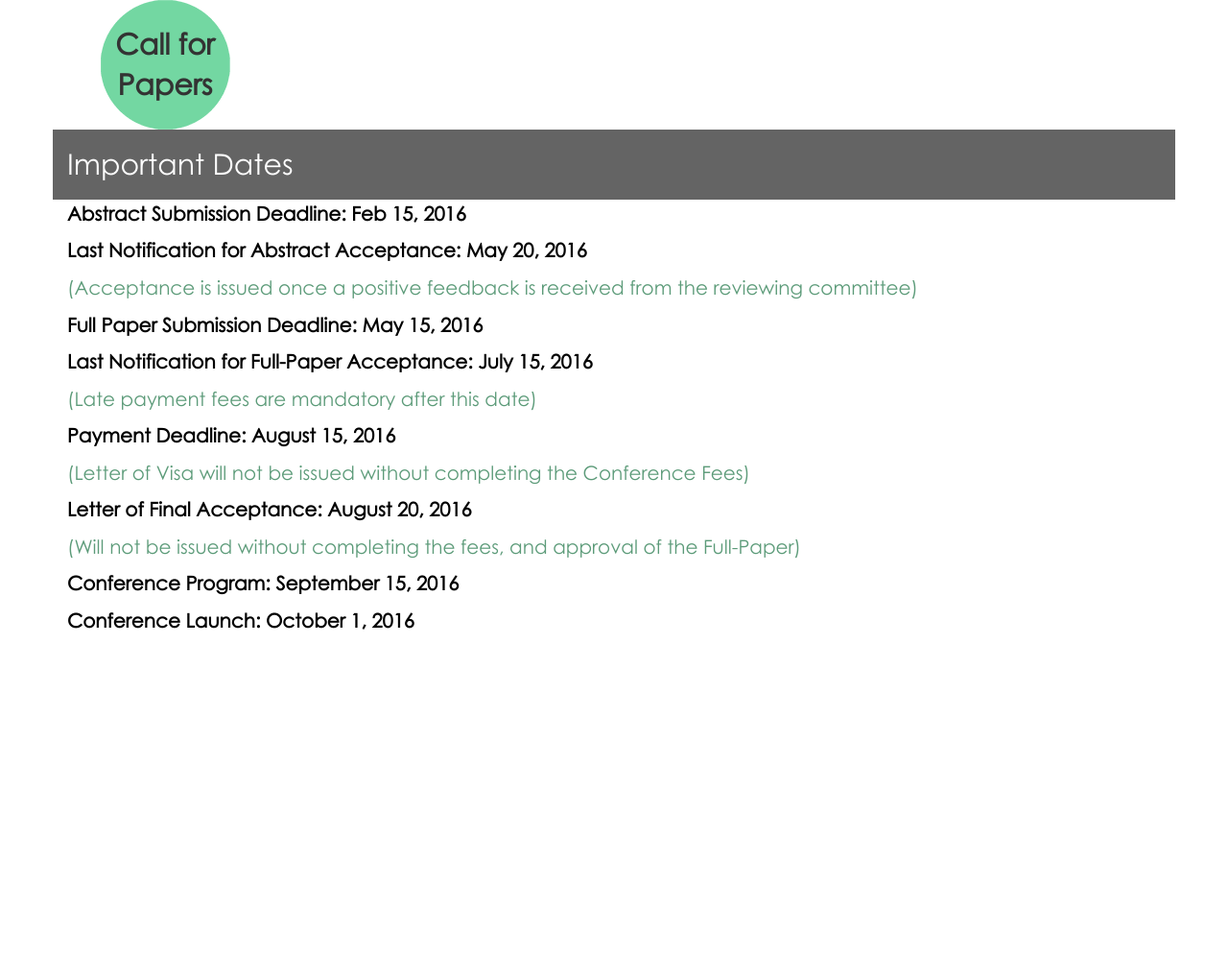
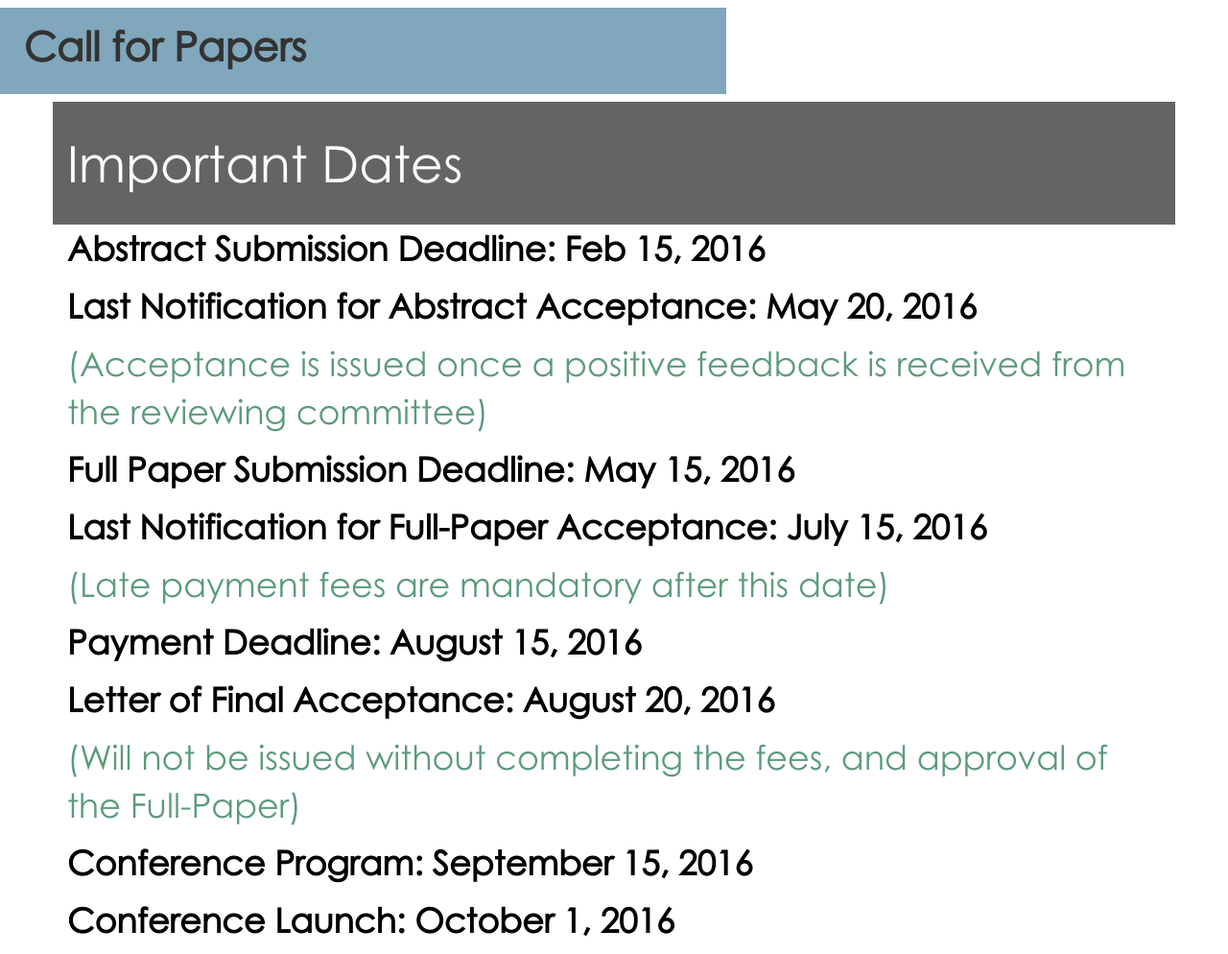
Before and after one commit to karim-soliman/uncomingConference, a PHP site: page /callforpapers.php in a window 1280 px wide. Shown: the whole page at 96% size. Before the commit the page ends 656 px from the top, so only its background shows below. Run offline with PHP 8.4, Linux system fonts and the light colour scheme; some libraries are stand-ins or nearby versions.

Commit message:
Applying Suggested Style Modifications

```diff
--- a/aboutalex.php
+++ b/aboutalex.php
@@ -5,6 +5,6 @@
 </head>
 <body background="img/sea-road alex.jpg" style="background-repeat:repeat-y;background-size:cover">
 <h1>About Alexandria</h1>
-<p class="white shaded enlargeFonts" >Alexandria is the second largest city and a major economic centre in Egypt, extending about 32 km (20 mi) along the coast of the Mediterranean Sea in the north central part of the country. It is also the largest city lying directly on the Mediterranean coast. Its low elevation on the Nile delta makes it highly vulnerable to rising sea levels. Alexandria is Egypt's largest seaport, serving approximately 80% of Egypt's imports and exports. It is an important industrial center because of its natural gas and oil pipelines from Suez. Alexandria is also an important tourist destination.</p>
+<p class="white shaded" > Alexandria is the largest city on the Mediterranean Coast and the second largest city in Egypt, extending about 32 km (20 mi) along the coast. Founded 331 BC by Alexander the Great, it remained the capital of Hellenistic and Roman and Byzantine Egypt for almost 1000 years. Hellenistic Alexandria was best known for the Lighthouse of Alexandria (Pharos), one of the Seven Wonders of the Ancient World</p>
 </body>
 </html>
--- a/callforpapers.php
+++ b/callforpapers.php
@@ -22,19 +22,16 @@
       <script src="https://oss.maxcdn.com/respond/1.4.2/respond.min.js"></script>
     <![endif]-->
   </head>
-  <body class="enlargeFonts">
+  <body>
     <div class="container">
 	    <div class="row">
-		<div class="col-xs-12" id="cfptitle">
-		    <div class="image">
-		    <img src="img/Layer 2 copy 2.png" />
+		<div class="col-xs-12 navmenuitem" id="cfptitle">
 		    <p>Call for Papers</p>
-		    </div>
 		</div>
-		<div class="col-xs-12 shadedgray" id="importantdate">
+		<div class="col-xs-12 shadedgray enlargeFonts" id="importantdate">
 		    <p class="white">Important Dates</p>
 		</div>
-		<div class="col-xs-12" id="cfpdetails">
+		<div class="col-xs-12 enlargeFonts" id="cfpdetails">
 		    <p class="cfp_date">Abstract Submission Deadline: Feb 15, 2016</p>
 		    <p class="cfp_date">Last Notification for Abstract Acceptance: May 20, 2016</p>
 		    <p class="cfp_note">(Acceptance is issued once a positive feedback is received from the reviewing committee)</p>
@@ -42,7 +39,6 @@
 		    <p class="cfp_date">Last Notification for Full-Paper Acceptance: July 15, 2016</p>
 		    <p class="cfp_note">(Late payment fees are mandatory after this date)</p>
 		    <p class="cfp_date">Payment Deadline: August 15, 2016</p>
-		    <p class="cfp_note">(Letter of Visa will not be issued without completing the Conference Fees)</p>
 		    <p class="cfp_date">Letter of Final Acceptance: August 20, 2016</p>
 		    <p class="cfp_note">(Will not be issued without completing the fees, and approval of the Full-Paper)</p>
 		    <p class="cfp_date">Conference Program: September 15, 2016</p>
--- a/css/style.css
+++ b/css/style.css
@@ -7,14 +7,14 @@
   font-style: normal;
 }
 
-@font-face {
+/*@font-face {
   font-family: 'CenturyGothic';
   src: url('../fonts/CenturyGothic.woff') format('woff'),
        url('../fonts/CenturyGothic.tff') format('truetype'),
        url('../fonts/CenturyGothic.svg#CenturyGothic') format('svg');
   font-weight: normal;
   font-style: normal;
-}
+}*/
 
 @font-face {
   font-family: 'CenturyGothic-Bold';
@@ -25,14 +25,14 @@
   font-style: normal;
 }
 
-@font-face {
+/*@font-face {
   font-family: 'century-gothic-bold';
   src: url('../fonts/century-gothic-bold.eot');
   src: url('../fonts/century-gothic-bold.eot?#iefix') format('embedded-opentype'),
        url('../fonts/century-gothic-bold.woff2') format('woff2');
   font-weight: bold;
   font-style: normal;
-}
+}*/
 body
 {
 	font-family:'Century Gothic','CenturyGothic';
@@ -57,25 +57,25 @@ body
 	color:#2eb2fa;
 	font-family:'CenturyGothic-Bold','century-gothic-bold';
 	font-weight:bold;
-	font-size:1.25em;
+	font-size:1.6em;
 }
 #icntse
 {
 	color:white;
-	font-size:6em;
+	font-size:4em;
 	font-family:'CenturyGothic-Bold','century-gothic-bold';
-	letter-spacing:0.5em;
+	letter-spacing:0.25em;
 }
 .shaded
 {
 	min-height:100px;
 	color:white;
 	font-size:1.5em;
+	font-family:'CenturyGothic-Bold','century-gothic-bold';
 	background-color:rgba(0,0,0,0.4);
 }
 .shaded #chairman
 {
-	font-size:0.75em;
 }
 #bottombar
 {
@@ -210,11 +210,12 @@ body
 	padding-bottom:0;
 	font-size:1.5em;
 }
-#icntsefield1,#icntsefield2,#icntsefield3,#icntsefield4
+#icntsefield1,#icntsefield2,#icntsefield3,#icntsefield4,#icntsefield5
 {
 	display:none;
+	color:gold;
 }
 .enlargeFonts
 {
-	font-size:2em;
+	font-size:2.5em;
 }
--- a/index.php
+++ b/index.php
@@ -49,7 +49,7 @@
 			</div>
 			<div class="col-md-12 col-sm-4 col-xs-6 navmenuitem" id="about-icntse">
                             <a href="abouticntse.php">
-			    <p>About ICNTSE</p>
+			    <p>About The Conference</p>
                             </a>
 			</div>
 			<div class="col-md-12 col-sm-4 col-xs-6 navmenuitem" id="brochure">
```
Also changed, not shown: abouticntse.php (+7 -2 lines), contactus.php (+3 -6 lines), fees.php (+4 -7 lines).
